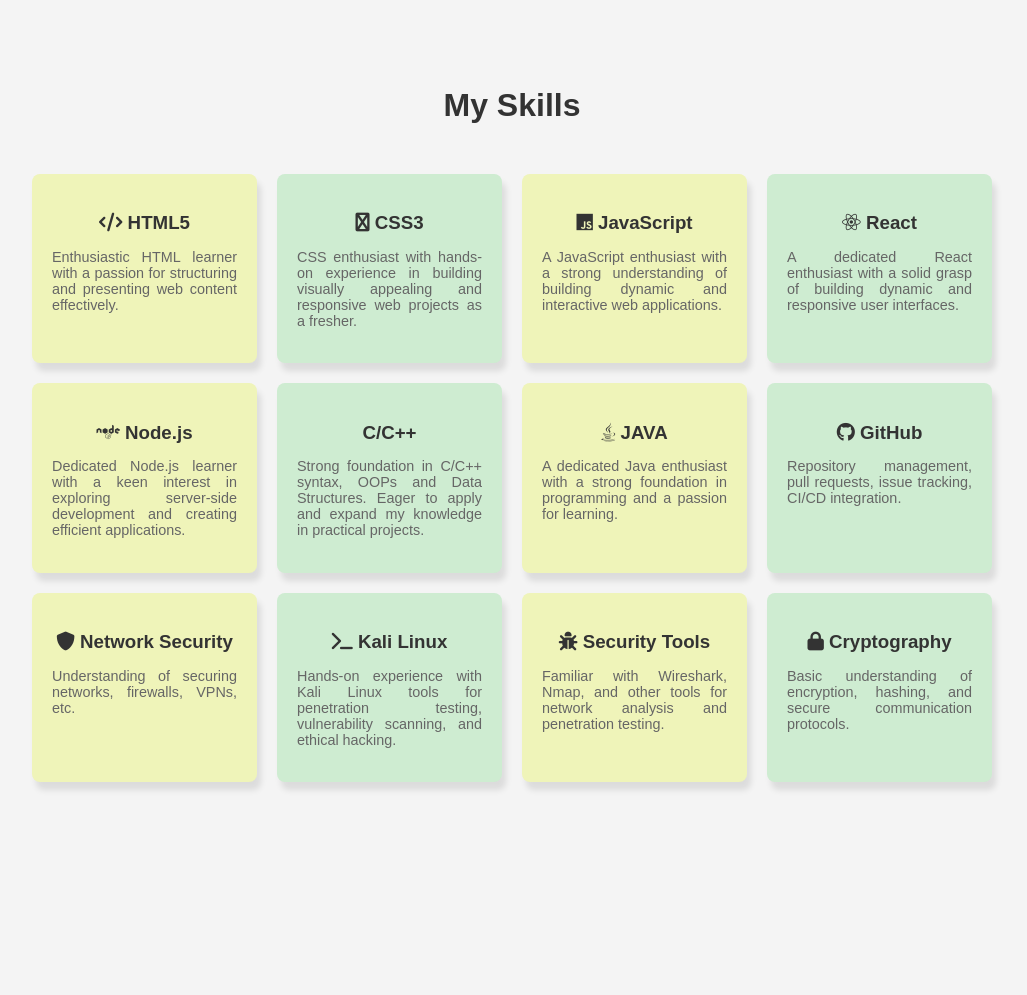
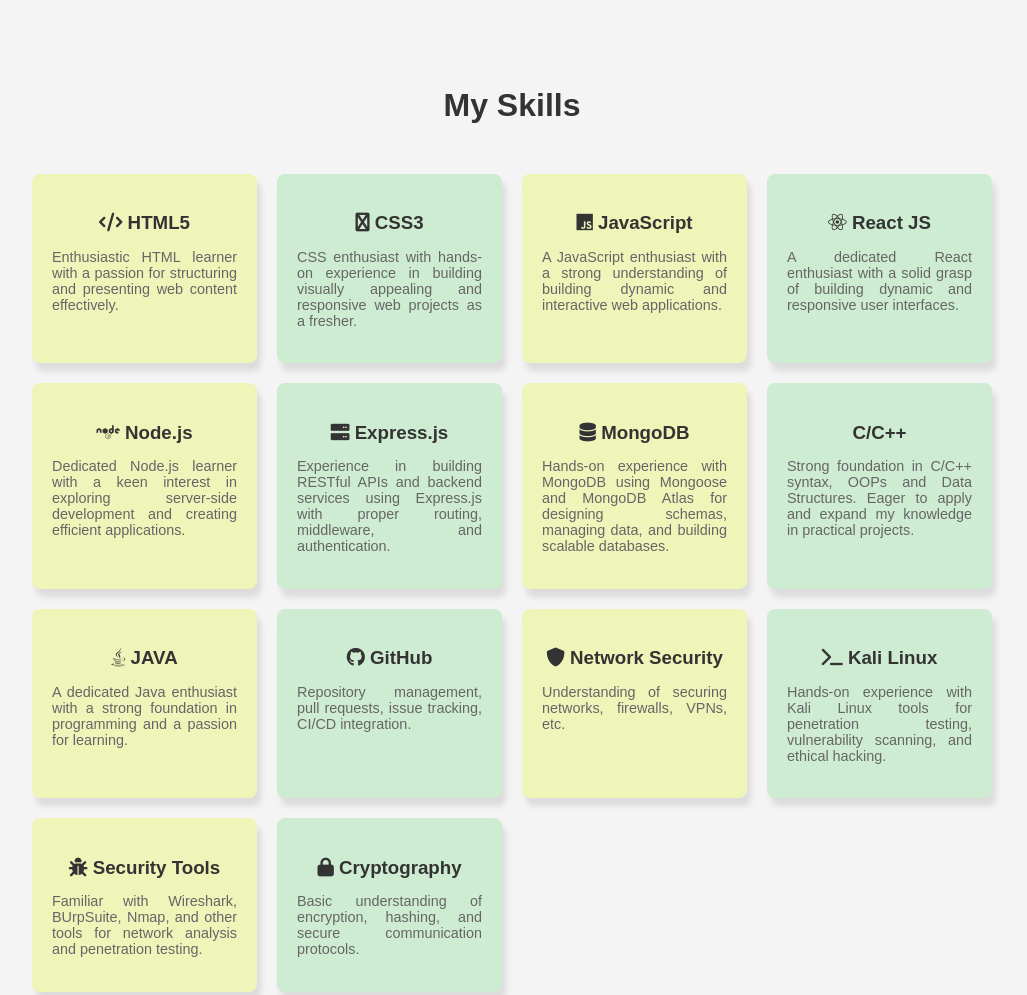
Before and after one commit to Aaditya522/MyPortfolio, a plain HTML site: page skills_HTML.html in a window 1280 px wide. Shown: the top 995 px of the page, without its empty margins (128-1155 px from the left). Before the commit the page ends 842 px from the top, so only its background shows below. Drawn offline with Linux system fonts and the light colour scheme.

Commit message:
Updated Skills

```diff
--- a/skills_HTML.html
+++ b/skills_HTML.html
@@ -91,13 +91,24 @@
         <p>A JavaScript enthusiast with a strong understanding of building dynamic and interactive web applications.</p>
       </div>
       <div class="skill-box">
-        <h3><i class="fab fa-react"></i> React</h3>
+        <h3><i class="fab fa-react"></i> React JS</h3>
         <p>A dedicated React enthusiast with a solid grasp of building dynamic and responsive user interfaces.</p>
       </div>
       <div class="skill-box">
         <h3><i class="fab fa-node"></i> Node.js</h3>
         <p>Dedicated Node.js learner with a keen interest in exploring server-side development and creating efficient applications.</p>
       </div>
+
+       <div class="skill-box">
+        <h3><i class="fas fa-server"></i> Express.js</h3>
+        <p>Experience in building RESTful APIs and backend services using Express.js with proper routing, middleware, and authentication.</p>
+      </div>
+
+      <div class="skill-box">
+        <h3><i class="fas fa-database"></i> MongoDB</h3>
+        <p>Hands-on experience with MongoDB using Mongoose and MongoDB Atlas for designing schemas, managing data, and building scalable databases.</p>
+      </div>
+
       <div class="skill-box">
         <h3>C/C++</h3>
         <p>Strong foundation in C/C++ syntax, OOPs and Data Structures. Eager to apply and expand my knowledge in practical projects.</p>
@@ -123,7 +134,7 @@
       </div>
       <div class="skill-box">
         <h3><i class="fas fa-bug"></i> Security Tools</h3>
-        <p>Familiar with Wireshark, Nmap, and other tools for network analysis and penetration testing.</p>
+        <p>Familiar with Wireshark, BUrpSuite, Nmap, and other tools for network analysis and penetration testing.</p>
       </div>
       <div class="skill-box">
         <h3><i class="fas fa-lock"></i> Cryptography</h3>
```
